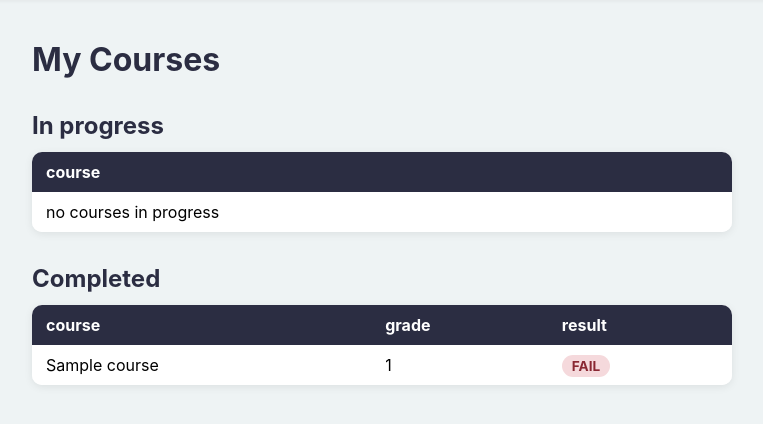
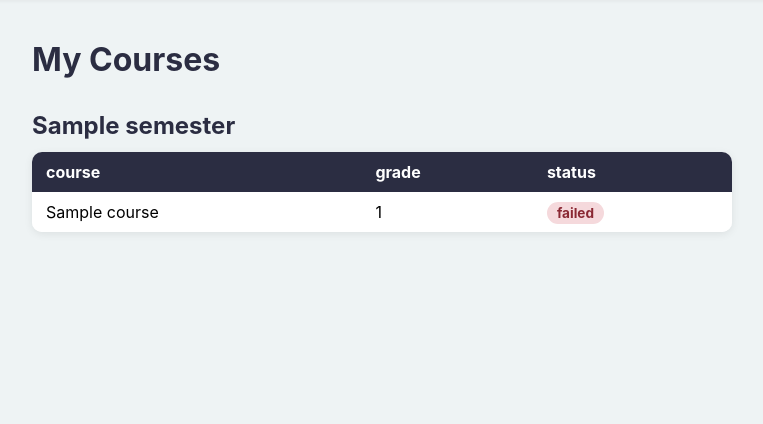
Before and after one commit to hadi-lab/uni_system, a Flask app: page /results in a window 1280 px wide. Shown: the part 52-476 px from the top of the page, without its empty margins (258-1021 px from the left). Run offline with Flask 3, Linux system fonts and the light colour scheme; the visitor is signed in with stand-in values (Sample User, id 1); tables that the repository leaves empty hold one stand-in row (values such as "Sample post").

Commit message:
add multi-semester support: per-term enrollment, retakes, semester-scoped grading and weights, cross-semester prereqs

```diff
--- a/app.py
+++ b/app.py
@@ -144,8 +144,11 @@ def meets_prereqs(s_id,coursecode):
     for r in required_courses:
         a=r.required_course
         k=registered.query.filter_by(student_id=s_id,course_code=a).first()
-        if k is None or k.grade is None or k.grade < PASS_MARK:
+        records = registered.query.filter_by(student_id=s_id, course_code=a).all()
+        passed = any(k.grade is not None and k.grade >= PASS_MARK for k in records)
+        if not passed:
             return False
+
     return True
 def password_ok(pw):
     if len(pw) < 8:
@@ -286,6 +289,48 @@ def gradingpage():
         graded_exam_ids = {g.exam_id for g in exam_grades.query.filter(exam_grades.exam_id.in_(exam_ids)).all()}
         graded_assignment_ids = {g.assignment_id for g in assignment_grades.query.filter(assignment_grades.assignment_id.in_(assignment_ids)).all()}
     return render_template('gradingpage.html', courses=all_courses, chosen=chosen,roster=roster, items_exams=items_exams, items_assignments=items_assignments,graded_exam_ids=graded_exam_ids,graded_assignment_ids=graded_assignment_ids,all_grades=all_grades)
+
+@app.route('/gradingpage', methods=['GET',"POST"])
+@staff_required
+def gradingpage():
+    all_courses=courses.query.all()
+    chosen=request.values.get('course_code')
+    sem=current_semester()
+    roster=None
+    items_exams=None
+    items_assignments=None
+    graded_exam_ids=set()
+    graded_assignment_ids=set()
+    all_grades = {}
+
+    if chosen and sem is not None:
+        student_ids=[r.student_id for r in registered.query.filter_by(course_code=chosen, semester_id=sem.id).all()]
+        roster=student.query.filter(student.id.in_(student_ids)).all()
+
+        items_exams=exams.query.filter_by(course_code=chosen, semester_id=sem.id).all()
+        items_assignments=assignments.query.filter_by(course_code=chosen, semester_id=sem.id).all()
+
+        for e in items_exams:
+            all_grades[f'exam:{e.exam_id}'] = {
+                g.student_id: g.grade
+                for g in exam_grades.query.filter_by(exam_id=e.exam_id).all()
+            }
+        for a in items_assignments:
+            all_grades[f'assignment:{a.assignment_id}'] = {
+                g.student_id: g.grade
+                for g in assignment_grades.query.filter_by(assignment_id=a.assignment_id).all()
+            }
+
+        exam_ids = [e.exam_id for e in items_exams]
+        assignment_ids = [a.assignment_id for a in items_assignments]
+        graded_exam_ids = {g.exam_id for g in exam_grades.query.filter(exam_grades.exam_id.in_(exam_ids)).all()}
+        graded_assignment_ids = {g.assignment_id for g in assignment_grades.query.filter(assignment_grades.assignment_id.in_(assignment_ids)).all()}
+
+    return render_template('gradingpage.html', courses=all_courses, chosen=chosen, sem=sem,roster=roster, items_exams=items_exams, items_assignments=items_assignments,graded_exam_ids=graded_exam_ids, graded_assignment_ids=graded_assignment_ids,all_grades=all_grades)
+
+
+
+
 @app.route('/gradeitem',methods=['POST'])
 @staff_required
 def grade_item():
@@ -502,6 +547,8 @@ def registering():
 @app.route('/mycourses')
 @student_required
 def my_courses():
+    sem=current_semester()
+
     s_id = session.get('student_id')
     rows = registered.query.filter_by(student_id=s_id).all()
     course_lookup = {c.code: c.name for c in courses.query.all()}
@@ -569,10 +616,17 @@ def results():
     s_id = session.get('student_id')
     rows = registered.query.filter_by(student_id=s_id).all()
     course_lookup = {c.code: c.name for c in courses.query.all()}
-    in_progress = [{'course': course_lookup[r.course_code]} for r in rows if r.grade is None]
-    results = [{'course': course_lookup[r.course_code], 'grade': r.grade, 'passed': r.grade >= PASS_MARK} for r in rows if r.grade is not None]
-    return render_template('results.html', results=results,in_progress=in_progress)
+    semester_lookup = {s.id: s.name for s in semester.query.all()}
 
+    by_semester = {}
+    for r in rows:
+        sem_name = semester_lookup.get(r.semester_id, 'Unknown')
+        by_semester.setdefault(sem_name, []).append({
+            'course': course_lookup.get(r.course_code, 'unknown'),
+            'grade': r.grade,
+            'status': ('in progress' if r.grade is None else ('passed' if r.grade >= PASS_MARK else 'failed'))})
+
+    return render_template('results.html', by_semester=by_semester)
 
 @app.route('/staff-login',methods=['GET','POST'])
 def staff_login():
@@ -598,23 +652,33 @@ def profile():
 @app.route('/coursesoverview')
 @staff_required
 def courses_overview():
+    sem = current_semester()
+    if sem is None:
+        return render_template('coursesoverview.html', summary=[], no_semester=True)
+
     all_courses = courses.query.all()
     summary = []
     for c in all_courses:
-        total = (sum(e.weight for e in exams.query.filter_by(course_code=c.code).all())+ sum(a.weight for a in assignments.query.filter_by(course_code=c.code).all()))
-        summary.append({'course': c.name, 'code': c.code,'total_weight': total, 'complete': total == 100})
-    return render_template('coursesoverview.html', summary=summary)
+        c_exams = exams.query.filter_by(course_code=c.code, semester_id=sem.id).all()
+        c_assignments = assignments.query.filter_by(course_code=c.code, semester_id=sem.id).all()
+        total = sum(e.weight for e in c_exams) + sum(a.weight for a in c_assignments)
+        summary.append({'course': c.name, 'code': c.code,'total_weight': total, 'complete': total == 100,'has_items': bool(c_exams or c_assignments)})
+    return render_template('coursesoverview.html', summary=summary, sem=sem)
 
 @app.route('/coursedetail/<int:code>')
 @staff_required
 def course_detail(code):
+    sem = current_semester()
+    if sem is None:
+        return 'no active semester', 400
     course = courses.query.get(code)
     if not course:
         return 'no such course', 404
-    c_exams = exams.query.filter_by(course_code=code).all()
-    c_assignments = assignments.query.filter_by(course_code=code).all()
+    c_exams = exams.query.filter_by(course_code=code, semester_id=sem.id).all()
+    c_assignments = assignments.query.filter_by(course_code=code, semester_id=sem.id).all()
     total = sum(e.weight for e in c_exams) + sum(a.weight for a in c_assignments)
-    return render_template('coursedetail.html', course=course,exams=c_exams, assignments=c_assignments,total_weight=total, complete=(total == 100))
+    return render_template('coursedetail.html', course=course, sem=sem,exams=c_exams, assignments=c_assignments,total_weight=total, complete=(total == 100))
+
 
 @app.route('/setsemester/<int:sem_id>', methods=['POST'])
 @staff_required
--- a/templates/gradingpage.html
+++ b/templates/gradingpage.html
@@ -1,10 +1,10 @@
 {% extends "base.html" %}
 {% block content %}
 <div class="grading">
+    {% if sem %}<p>Grading for: {{ sem.name }}</p>{% endif %}
     <h1>Grade a course</h1>
 
     <div class="grading-layout">
-        <!-- narrow left column: controls -->
         <div class="grading-sidebar">
             <div class="form-card">
                 <form method="POST">
@@ -39,7 +39,6 @@
             {% endif %}
         </div>
 
-        <!-- wide right column: the roster -->
         <div class="grading-main">
             {% if chosen and roster %}
             <form method="post" action="/gradeitem" id="gradeform">
--- a/templates/results.html
+++ b/templates/results.html
@@ -3,42 +3,32 @@
 <div class="results-page">
     <h1>My Courses</h1>
 
-    <h2>In progress</h2>
+    {% for sem_name, courses in by_semester.items() %}
+    <h2>{{ sem_name }}</h2>
     <table>
         <thead>
-            <tr><th>course</th></tr>
+            <tr><th>course</th> <th>grade</th> <th>status</th></tr>
         </thead>
         <tbody>
-        {% for item in in_progress %}
-            <tr><td>{{ item.course }}</td></tr>
-        {% else %}
-            <tr><td>no courses in progress</td></tr>
+        {% for item in courses %}
+            <tr>
+                <td>{{ item.course }}</td>
+                <td>{{ item.grade if item.grade is not none else '—' }}</td>
+                <td>
+                    {% if item.status == 'passed' %}
+                        <span class="badge pass">passed</span>
+                    {% elif item.status == 'failed' %}
+                        <span class="badge fail">failed</span>
+                    {% else %}
+                        <span class="badge pending">in progress</span>
+                    {% endif %}
+                </td>
+            </tr>
         {% endfor %}
         </tbody>
     </table>
-
-    <h2>Completed</h2>
-    <table>
-        <thead>
-            <tr><th>course</th> <th>grade</th> <th>result</th></tr>
-        </thead>
-        <tbody>
-        {% for item in results %}
-            <tr>
-                <td>{{ item.course }}</td>
-                <td>{{ item.grade }}</td>
-                <td>
-                    {% if item.passed %}
-                        <span class="badge pass">PASS</span>
-                    {% else %}
-                        <span class="badge fail">FAIL</span>
-                    {% endif %}
-                </td>
-            </tr>
-        {% else %}
-            <tr><td colspan="3">no completed courses yet</td></tr>
-        {% endfor %}
-        </tbody>
-    </table>
+    {% else %}
+        <p>You haven't taken any courses yet.</p>
+    {% endfor %}
 </div>
 {% endblock %}
```
